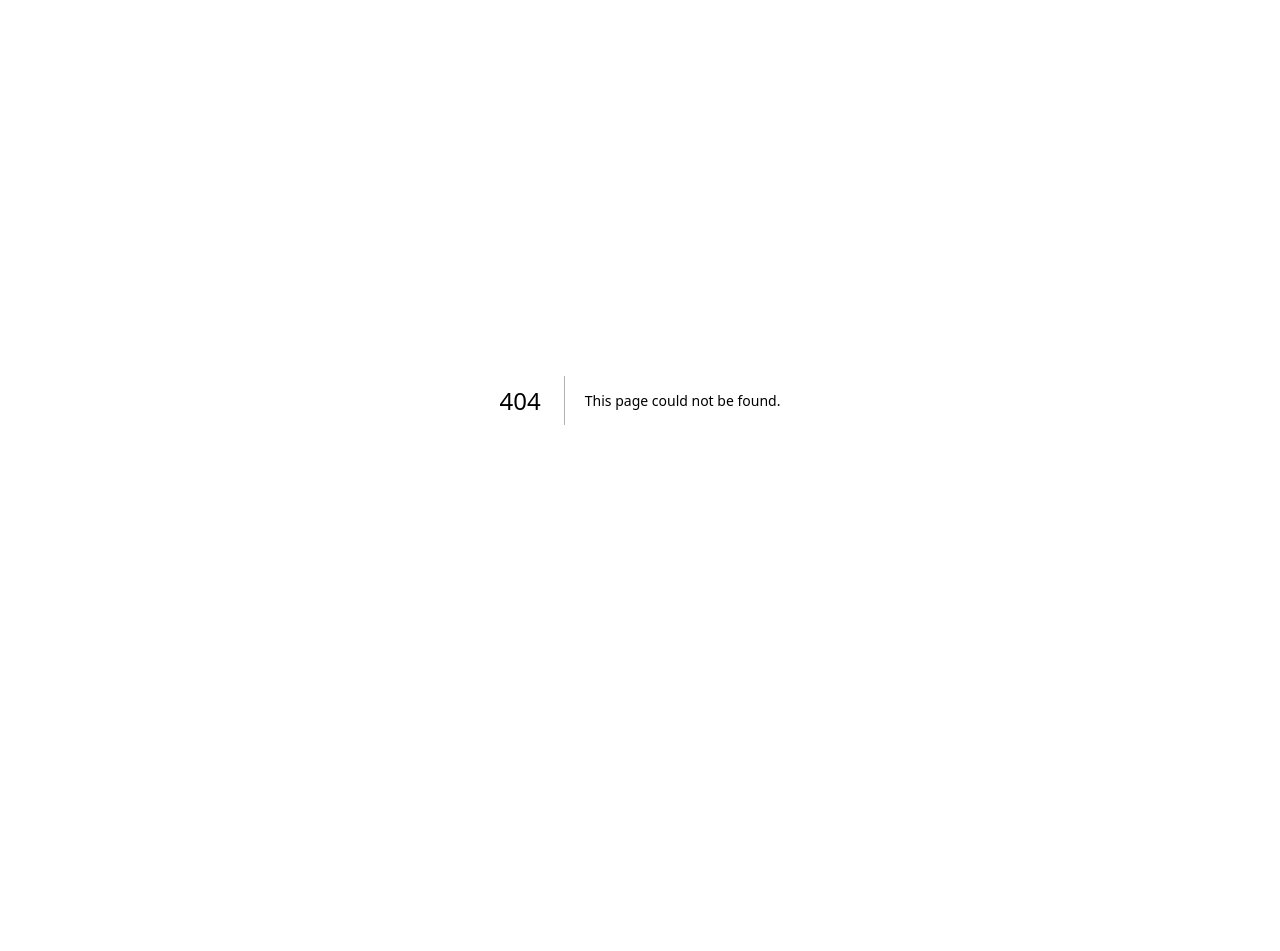
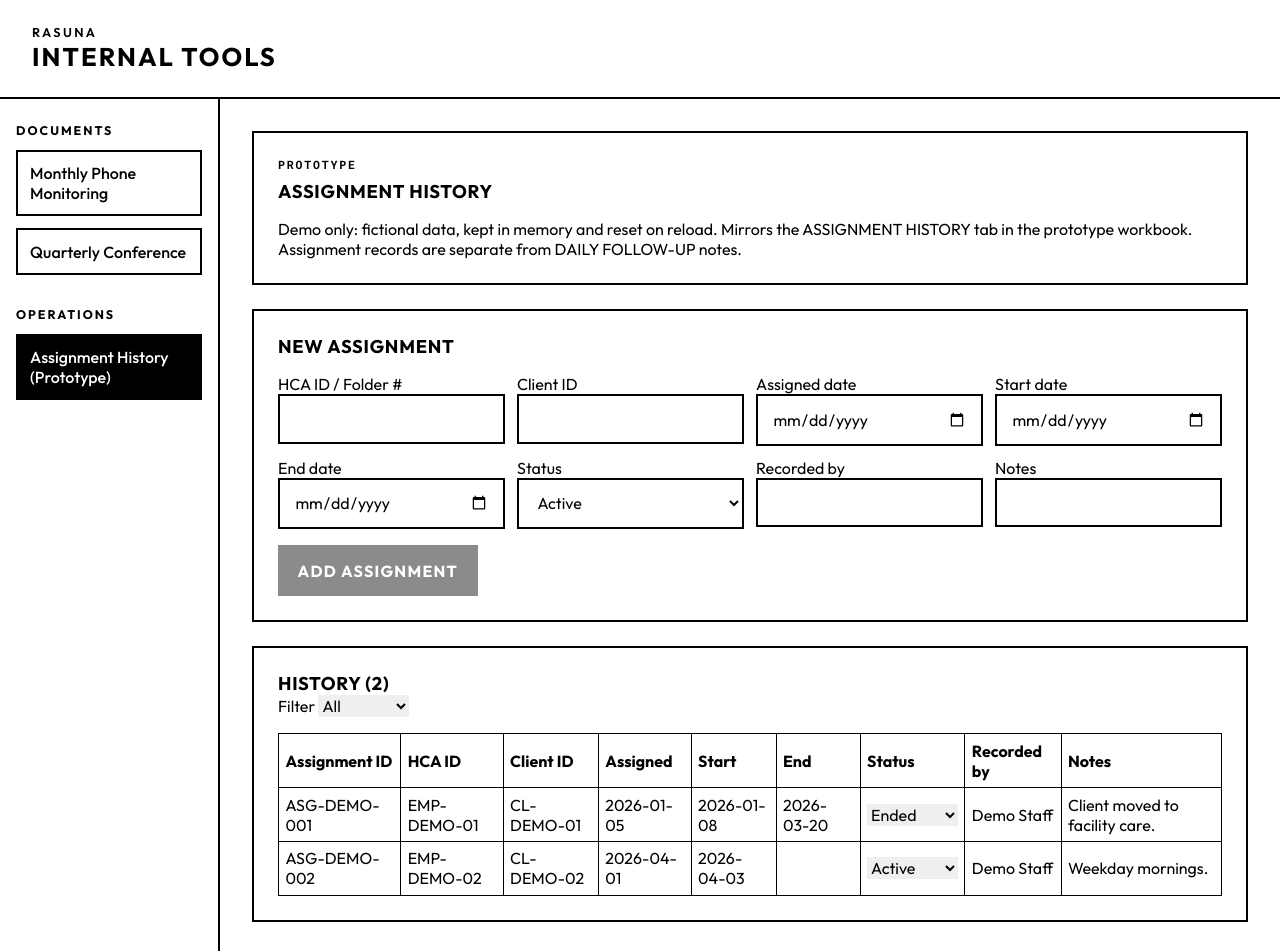
Before and after one commit to Chitrakat/RasunaInternalTools, a Next.js app in the folder sewa-tool/: page /assignment-history in a window 1280 px wide. Before the commit this address had no page. Shown: the top 951 px of the page. Before the commit the page ends 800 px from the top, so only its background shows below. Built offline with nearby package versions, Linux system fonts and the light colour scheme.

Commit message:
feat: add Assignment History page and update navigation links in AppShell

```diff
--- /dev/null
+++ b/sewa-tool/src/app/assignment-history/page.tsx
@@ -0,0 +1,5 @@
+import { AssignmentHistoryPage } from "@/components/AssignmentHistoryPage";
+
+export default function Page() {
+  return <AssignmentHistoryPage />;
+}
--- /dev/null
+++ b/sewa-tool/src/components/AssignmentHistoryPage.tsx
@@ -0,0 +1,123 @@
+"use client";
+
+import { useState } from "react";
+import { AppShell } from "@/components/layout/AppShell";
+
+type Status = "Active" | "Ended" | "Cancelled";
+
+type Assignment = {
+  id: string;
+  hcaId: string;
+  clientId: string;
+  assignedDate: string;
+  startDate: string;
+  endDate: string;
+  status: Status;
+  recordedBy: string;
+  notes: string;
+};
+
+const demoRows: Assignment[] = [
+  { id: "ASG-DEMO-001", hcaId: "EMP-DEMO-01", clientId: "CL-DEMO-01", assignedDate: "2026-01-05", startDate: "2026-01-08", endDate: "2026-03-20", status: "Ended", recordedBy: "Demo Staff", notes: "Client moved to facility care." },
+  { id: "ASG-DEMO-002", hcaId: "EMP-DEMO-02", clientId: "CL-DEMO-02", assignedDate: "2026-04-01", startDate: "2026-04-03", endDate: "", status: "Active", recordedBy: "Demo Staff", notes: "Weekday mornings." },
+];
+
+const statuses: Status[] = ["Active", "Ended", "Cancelled"];
+const empty = { hcaId: "", clientId: "", assignedDate: "", startDate: "", endDate: "", status: "Active" as Status, recordedBy: "", notes: "" };
+
+export function AssignmentHistoryPage() {
+  const [rows, setRows] = useState<Assignment[]>(demoRows);
+  const [form, setForm] = useState(empty);
+  const [filter, setFilter] = useState<"All" | Status>("All");
+
+  const visible = filter === "All" ? rows : rows.filter((r) => r.status === filter);
+  const set = (key: keyof typeof empty, value: string) => setForm((f) => ({ ...f, [key]: value }));
+
+  function add() {
+    if (!form.hcaId.trim() || !form.clientId.trim()) return;
+    const id = `ASG-DEMO-${String(rows.length + 1).padStart(3, "0")}`;
+    setRows([...rows, { id, ...form }]);
+    setForm(empty);
+  }
+
+  function setRowStatus(id: string, status: Status) {
+    setRows(rows.map((r) => (r.id === id ? { ...r, status } : r)));
+  }
+
+  return (
+    <AppShell>
+      <section className="panel">
+        <p className="section-number">Prototype</p>
+        <div className="section-header">
+          <h3>Assignment History</h3>
+        </div>
+        <p>
+          Demo only: fictional data, kept in memory and reset on reload. Mirrors the ASSIGNMENT HISTORY tab in the prototype workbook.
+          Assignment records are separate from DAILY FOLLOW-UP notes.
+        </p>
+      </section>
+
+      <section className="panel" style={{ marginTop: "1.5rem" }}>
+        <div className="section-header">
+          <h3>New assignment</h3>
+        </div>
+        <div style={{ display: "grid", gridTemplateColumns: "repeat(auto-fit, minmax(180px, 1fr))", gap: "0.75rem" }}>
+          <label>HCA ID / Folder #<input className="input" value={form.hcaId} onChange={(e) => set("hcaId", e.target.value)} /></label>
+          <label>Client ID<input className="input" value={form.clientId} onChange={(e) => set("clientId", e.target.value)} /></label>
+          <label>Assigned date<input className="input" type="date" value={form.assignedDate} onChange={(e) => set("assignedDate", e.target.value)} /></label>
+          <label>Start date<input className="input" type="date" value={form.startDate} onChange={(e) => set("startDate", e.target.value)} /></label>
+          <label>End date<input className="input" type="date" value={form.endDate} onChange={(e) => set("endDate", e.target.value)} /></label>
+          <label>Status
+            <select className="input" value={form.status} onChange={(e) => set("status", e.target.value)}>
+              {statuses.map((s) => <option key={s}>{s}</option>)}
+            </select>
+          </label>
+          <label>Recorded by<input className="input" value={form.recordedBy} onChange={(e) => set("recordedBy", e.target.value)} /></label>
+          <label>Notes<input className="input" value={form.notes} onChange={(e) => set("notes", e.target.value)} /></label>
+        </div>
+        <p style={{ marginTop: "1rem" }}>
+          <button type="button" className="button" onClick={add} disabled={!form.hcaId.trim() || !form.clientId.trim()}>Add assignment</button>
+        </p>
+      </section>
+
+      <section className="panel" style={{ marginTop: "1.5rem" }}>
+        <div className="section-header">
+          <h3>History ({visible.length})</h3>
+          <label>Filter{" "}
+            <select value={filter} onChange={(e) => setFilter(e.target.value as "All" | Status)}>
+              <option>All</option>
+              {statuses.map((s) => <option key={s}>{s}</option>)}
+            </select>
+          </label>
+        </div>
+        <div style={{ overflowX: "auto" }}>
+          <table style={{ width: "100%", borderCollapse: "collapse" }}>
+            <thead>
+              <tr>
+                {["Assignment ID", "HCA ID", "Client ID", "Assigned", "Start", "End", "Status", "Recorded by", "Notes"].map((h) => (
+                  <th key={h} style={{ border: "1px solid #000", padding: "0.4rem", textAlign: "left" }}>{h}</th>
+                ))}
+              </tr>
+            </thead>
+            <tbody>
+              {visible.map((r) => (
+                <tr key={r.id}>
+                  {[r.id, r.hcaId, r.clientId, r.assignedDate, r.startDate, r.endDate].map((v, i) => (
+                    <td key={i} style={{ border: "1px solid #000", padding: "0.4rem" }}>{v}</td>
+                  ))}
+                  <td style={{ border: "1px solid #000", padding: "0.4rem" }}>
+                    <select value={r.status} onChange={(e) => setRowStatus(r.id, e.target.value as Status)}>
+                      {statuses.map((s) => <option key={s}>{s}</option>)}
+                    </select>
+                  </td>
+                  <td style={{ border: "1px solid #000", padding: "0.4rem" }}>{r.recordedBy}</td>
+                  <td style={{ border: "1px solid #000", padding: "0.4rem" }}>{r.notes}</td>
+                </tr>
+              ))}
+            </tbody>
+          </table>
+        </div>
+      </section>
+    </AppShell>
+  );
+}
--- a/sewa-tool/src/components/layout/AppShell.tsx
+++ b/sewa-tool/src/components/layout/AppShell.tsx
@@ -22,7 +22,7 @@ export function AppShell({ children }: { children: ReactNode }) {
           <Link className={`nav-item ${pathname === "/" ? "active" : ""}`} href="/">Monthly Phone Monitoring</Link>
           <Link className={`nav-item ${pathname === "/quarterly-conference" ? "active" : ""}`} href="/quarterly-conference">Quarterly Conference</Link>
           <p className="nav-label muted">OPERATIONS</p>
-          <div className="nav-item disabled">Future tools</div>
+          <Link className={`nav-item ${pathname === "/assignment-history" ? "active" : ""}`} href="/assignment-history">Assignment History (Prototype)</Link>
         </aside>
 
         <main className="main-panel">{children}</main>
```
Also changed, not shown: 1 other file (tests, documents, lock files or other folders).
